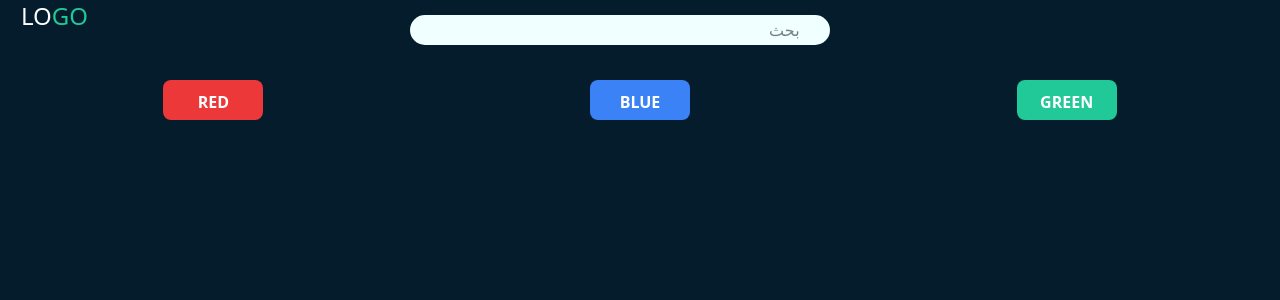
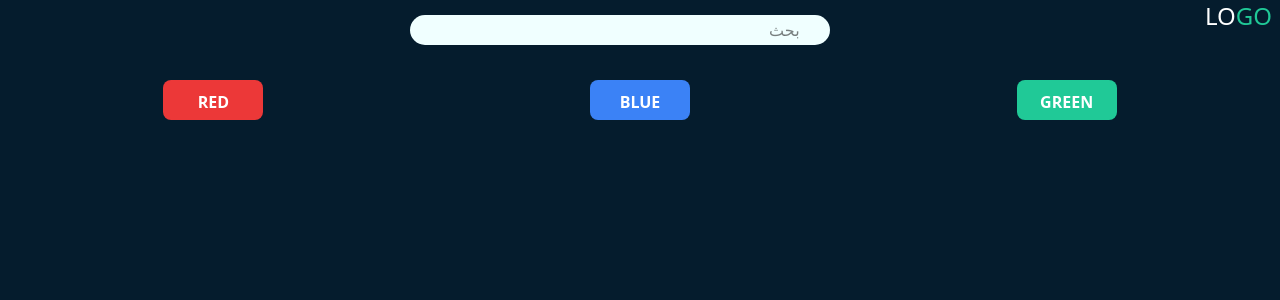
Before and after one commit to gxr21/SseEncryptedFiles, a React (Vite) app: page /dashboard in a window 1280 px wide. Shown: the top 300 px of the page. Built offline with nearby package versions, Linux system fonts and the light colour scheme.

Commit message:
chenge from h1 to div

```diff
--- a/src/components/logo/logo.jsx
+++ b/src/components/logo/logo.jsx
@@ -1,8 +1,12 @@
 function Logo() {
     return(
-        <h1 className="Logo w-20 h-20 mx-2 text-white text-2xl " dir="rtl">
+        <div className="logo flex flex-row-reverse gap-4 ">
+              <h1 className="logo w-20 h-20 mx-2 text-white text-2xl " dir="rtl">
                LO<span className="text-[#20C997]">GO</span>
               </h1>
+              {/* === images === */}
+              {/* <img src="/public/code.png" alt="logo" className="w-10 h-10"/> */}
+            </div>
     );
 }
 export default Logo;
```
